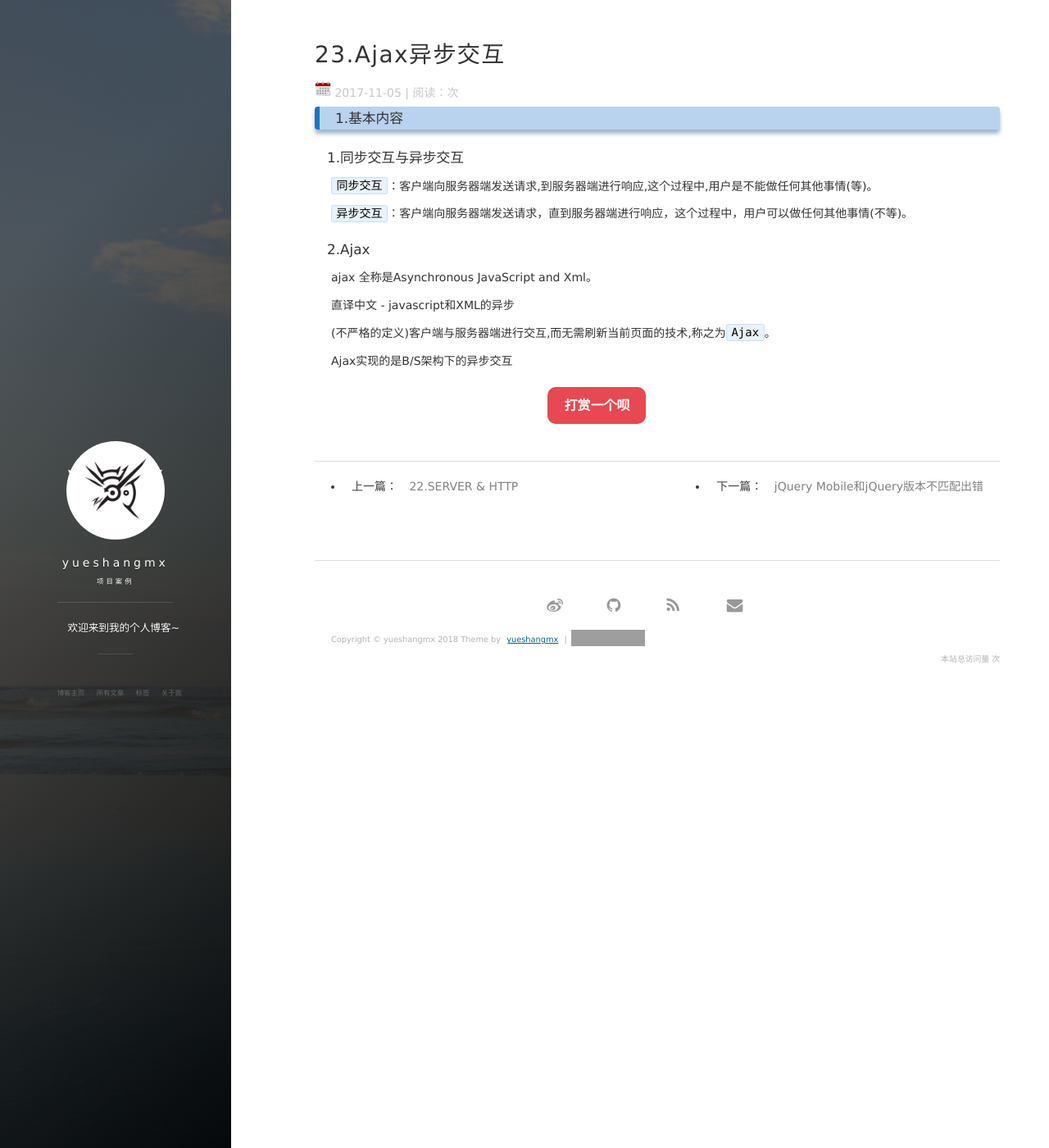
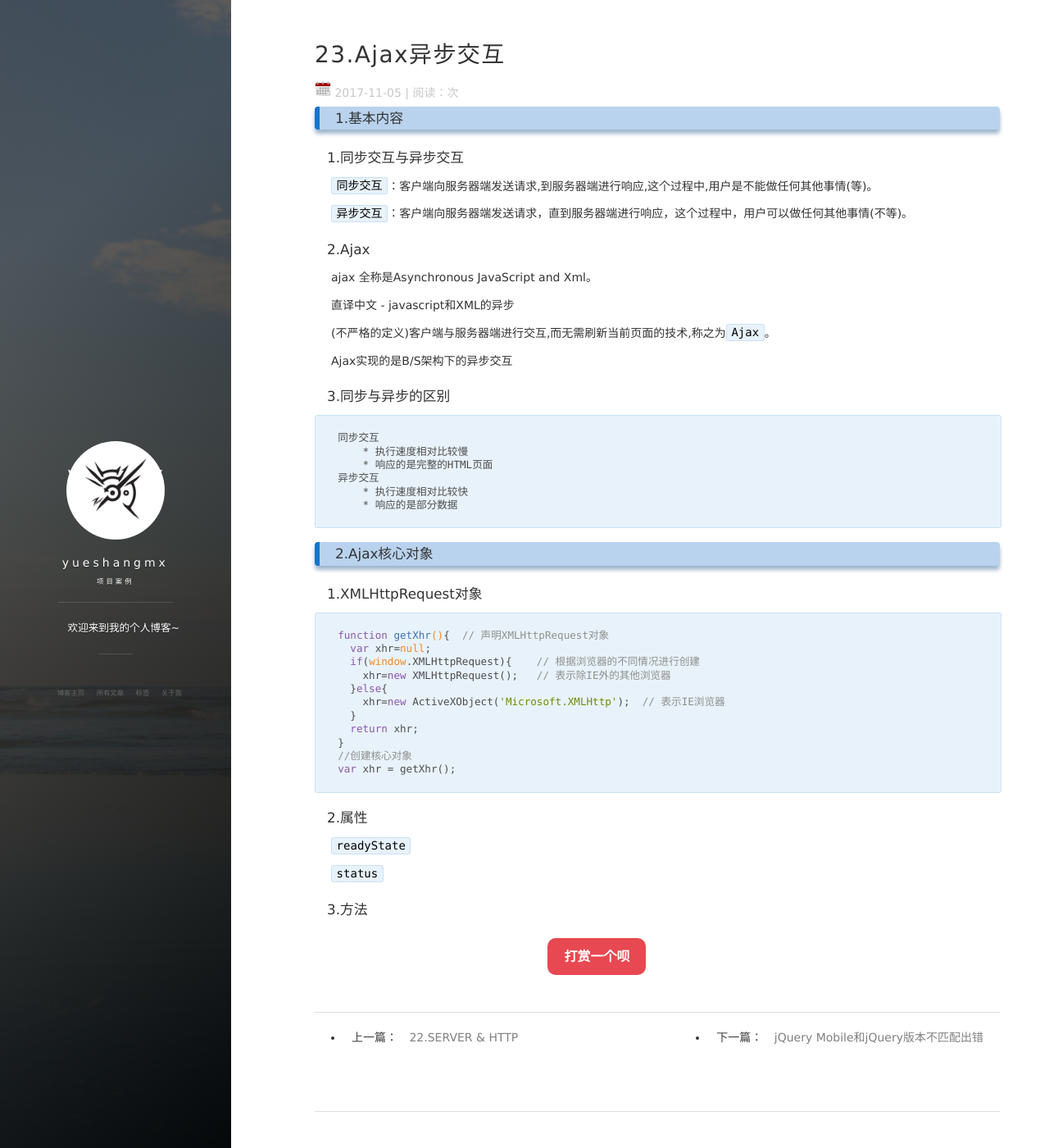
Before and after one commit to yueshangmx/yueshangmx.github.io, a Jekyll site: the page built from _posts/2017-11-05-Ajax异步交互.md, in a window 1280 px wide and 1400 px high. Shown: the whole window at 82% size. Built offline with Jekyll 4.4.1, drawn with Linux system fonts in a browser that asks for light colours; nearby versions of some CDN libraries; comment, search, counter and statistics services are not loaded; grey boxes are pictures that could not be loaded.

Commit message:
update server

````diff
--- a/_posts/2017-11-05-Ajax异步交互.md
+++ b/_posts/2017-11-05-Ajax异步交互.md
@@ -22,3 +22,39 @@ ajax 全称是Asynchronous JavaScript and Xml。
 (不严格的定义)客户端与服务器端进行交互,而无需刷新当前页面的技术,称之为`Ajax`。
 
 Ajax实现的是B/S架构下的异步交互
+
+
+#### 3.同步与异步的区别
+```
+同步交互
+    * 执行速度相对比较慢
+    * 响应的是完整的HTML页面
+异步交互
+    * 执行速度相对比较快
+    * 响应的是部分数据
+```
+
+### 2.Ajax核心对象
+
+#### 1.XMLHttpRequest对象
+```
+function getXhr(){  // 声明XMLHttpRequest对象
+  var xhr=null;
+  if(window.XMLHttpRequest){    // 根据浏览器的不同情况进行创建
+    xhr=new XMLHttpRequest();   // 表示除IE外的其他浏览器
+  }else{
+    xhr=new ActiveXObject('Microsoft.XMLHttp');  // 表示IE浏览器
+  }
+  return xhr;
+}
+//创建核心对象
+var xhr = getXhr();
+```
+
+#### 2.属性
+
+`readyState`
+
+`status`
+
+#### 3.方法
````
